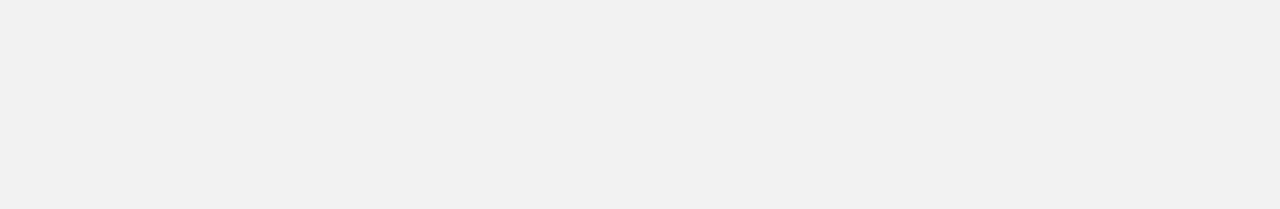
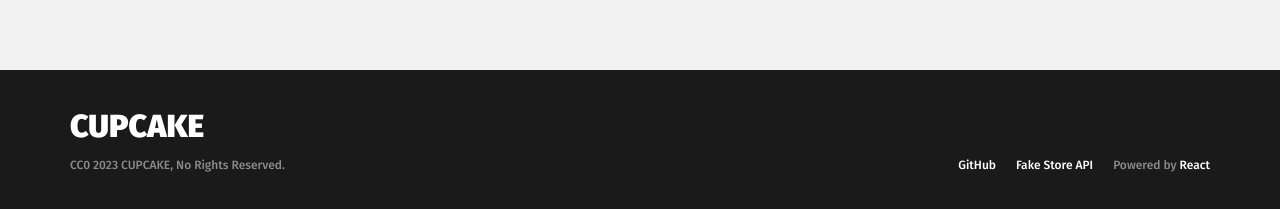
Before and after one commit to SirBruno/portfolio, a React (Create React App) app: page / in a window 1280 px wide. Shown: the part 686-895 px from the top of the page. Before the commit the page ends 800 px from the top, so only its background shows below. Built offline with nearby package versions, Linux system fonts and the light colour scheme; no server answers.

Commit message:
added a footer.

```diff
--- a/src/App.css
+++ b/src/App.css
@@ -1,6 +1,11 @@
 /* GLOBAL */
 :root {
   --theme-color: blue;
+}
+
+.container {
+  max-width: 1140px;
+  margin: 0 auto;
 }
 
 /* ANIMATION EXPERIMENT */
--- a/src/App.js
+++ b/src/App.js
@@ -2,6 +2,7 @@ import './App.css'
 import Hero from './components/Hero/Hero'
 import Nav from './components/Nav/Nav'
 import Products from './components/Products/Products'
+import Footer from './components/Footer/Footer'
 function App() {
 
   return (
@@ -9,6 +10,7 @@ function App() {
       <Nav />
       <Hero />
       <Products />
+      <Footer />
     </div>
   );
 }
--- /dev/null
+++ b/src/components/Footer/Footer.css
@@ -0,0 +1,57 @@
+.footer {
+    background: #1a1a1a;
+    padding: 40px 0;
+    color: #fff;
+}
+
+.footer h2 {
+    text-transform: uppercase;
+    font-weight: 900;
+    font-size: 32px;
+    line-height: 1;
+    margin: 0 0 16px;
+}
+
+.footer b {
+    font-weight: 500;
+}
+
+.footer .footer__links {
+    display: flex;
+    gap: 20px;
+}
+
+.footer__copyright {
+    color: #8b8b8b;
+    font-size: 12px;
+    font-weight: 500;
+    display: flex;
+    justify-content: space-between;
+}
+
+.footer__copyright a {
+    text-decoration: none;
+    color: #fff;
+    transition: .2s;
+}
+
+.footer a:hover {
+    opacity: .75;
+    transition: .2s;
+}
+
+@media screen and (max-width: 600px) {
+    .footer .footer__links {
+        flex-direction: column;
+        gap: 10px;
+    }
+
+    .footer__copyright {
+        gap: 30px;
+        flex-direction: column;
+    }
+
+    .footer {
+        padding: 40px 20px;
+    }
+}
--- /dev/null
+++ b/src/components/Footer/Footer.js
@@ -0,0 +1,28 @@
+import React from 'react'
+import './Footer.css'
+
+function Footer() {
+    return (
+        <section className="footer">
+            <div className="container">
+                <h2>Cupcake</h2>
+                <div className="footer__copyright">
+                    <div>CC0 {new Date().getFullYear()} CUPCAKE, No Rights Reserved.</div>
+                    <div className="footer__links">
+                        <span>
+                            <a href="https://github.com/SirBruno/portfolio" target="_blank" rel="noreferrer"><b> GitHub</b></a>
+                        </span>
+                        <span>
+                            <a href="https://fakestoreapi.com" target="_blank" rel="noreferrer"><b>Fake Store API</b></a>
+                        </span>
+                        <span>
+                            Powered by<a href="https://react.dev" target="_blank" rel="noreferrer"><b> React</b></a>
+                        </span>
+                    </div>
+                </div>
+            </div>
+        </section>
+    )
+}
+
+export default Footer
```
